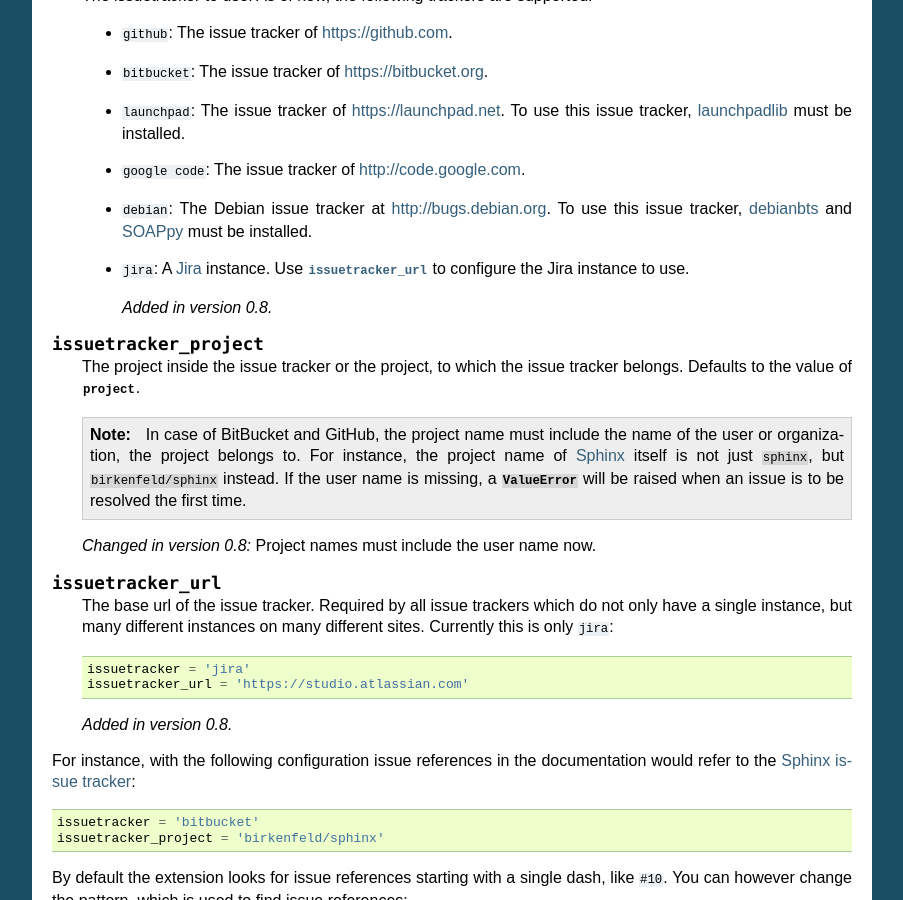
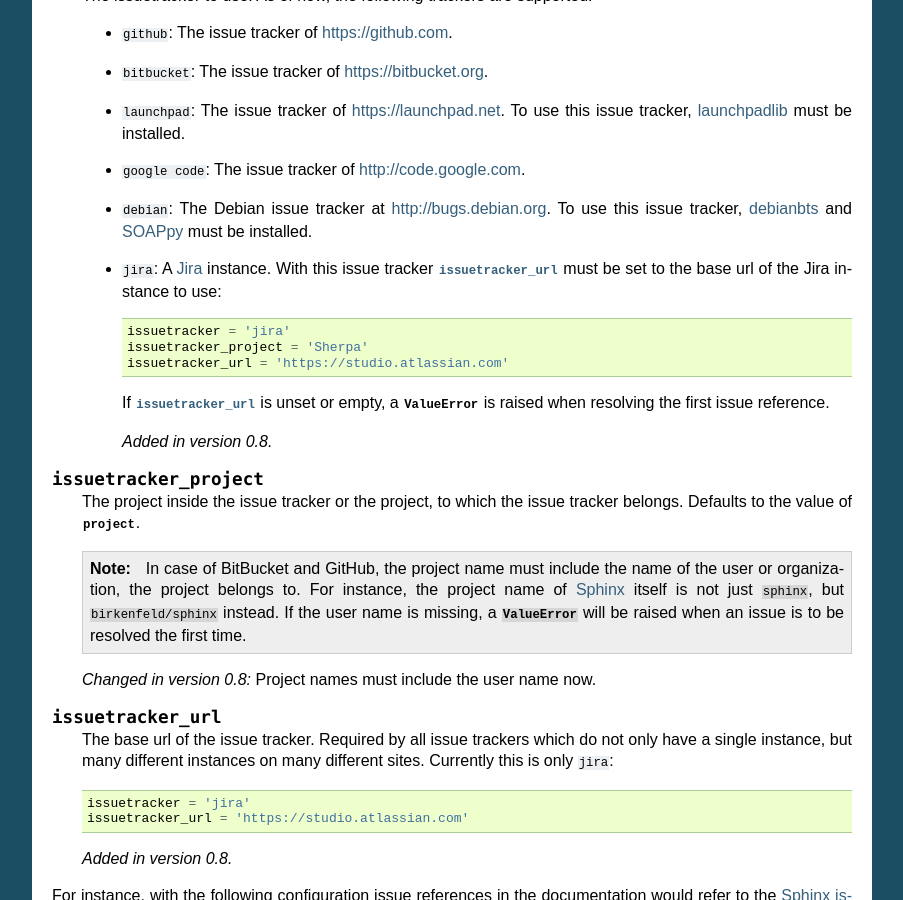
Before and after one commit to sphinx-contrib/spelling, a Sphinx documentation site: the page built from issuetracker/doc/index.rst, in a window 1280 px wide and 900 px high, scrolled down 735 px. Shown: the whole window, without its empty margins (198-1101 px from the left). Built offline with Sphinx 7.4.7, drawn with Linux system fonts in a browser that asks for light colours.

Commit message:
Raise ValueError in jira tracker if url is unset or empty

```diff
--- a/issuetracker/doc/index.rst
+++ b/issuetracker/doc/index.rst
@@ -55,8 +55,17 @@
    - ``google code``: The issue tracker of http://code.google.com.
    - ``debian``: The Debian issue tracker at http://bugs.debian.org.  To use
      this issue tracker, debianbts_ and SOAPpy_ must be installed.
-   - ``jira``: A Jira_ instance.  Use :confval:`issuetracker_url` to configure
-     the Jira instance to use.
+   - ``jira``: A Jira_ instance.  With this issue tracker
+     :confval:`issuetracker_url` must be set to the base url of the Jira
+     instance to use::
+
+        issuetracker = 'jira'
+        issuetracker_project = 'Sherpa'
+        issuetracker_url = 'https://studio.atlassian.com'
+
+     If :confval:`issuetracker_url` is unset or empty, a
+     :class:`~exceptions.ValueError` is raised when resolving the first issue
+     reference.
 
      .. versionadded:: 0.8
 
```
Also changed, not shown: 2 other files.
